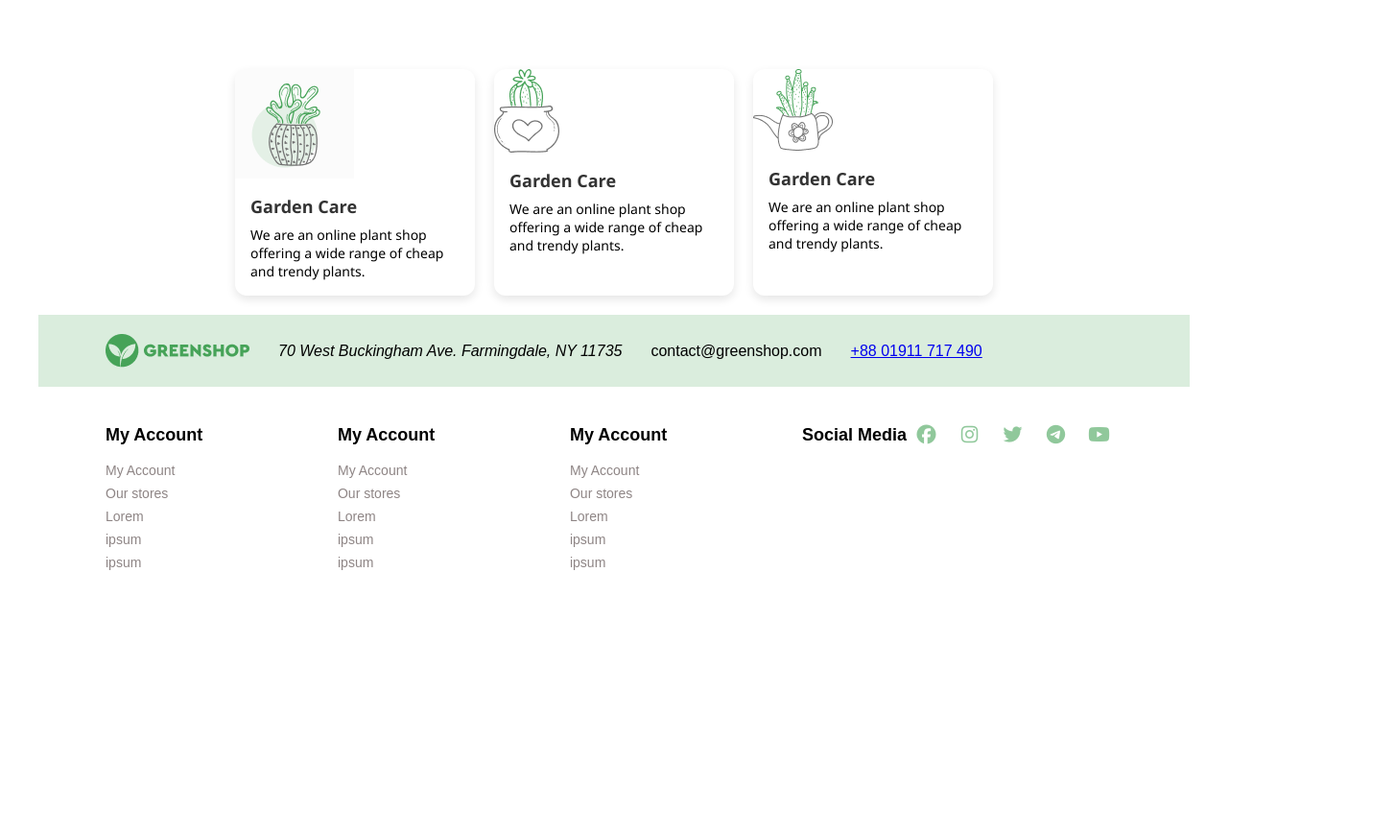
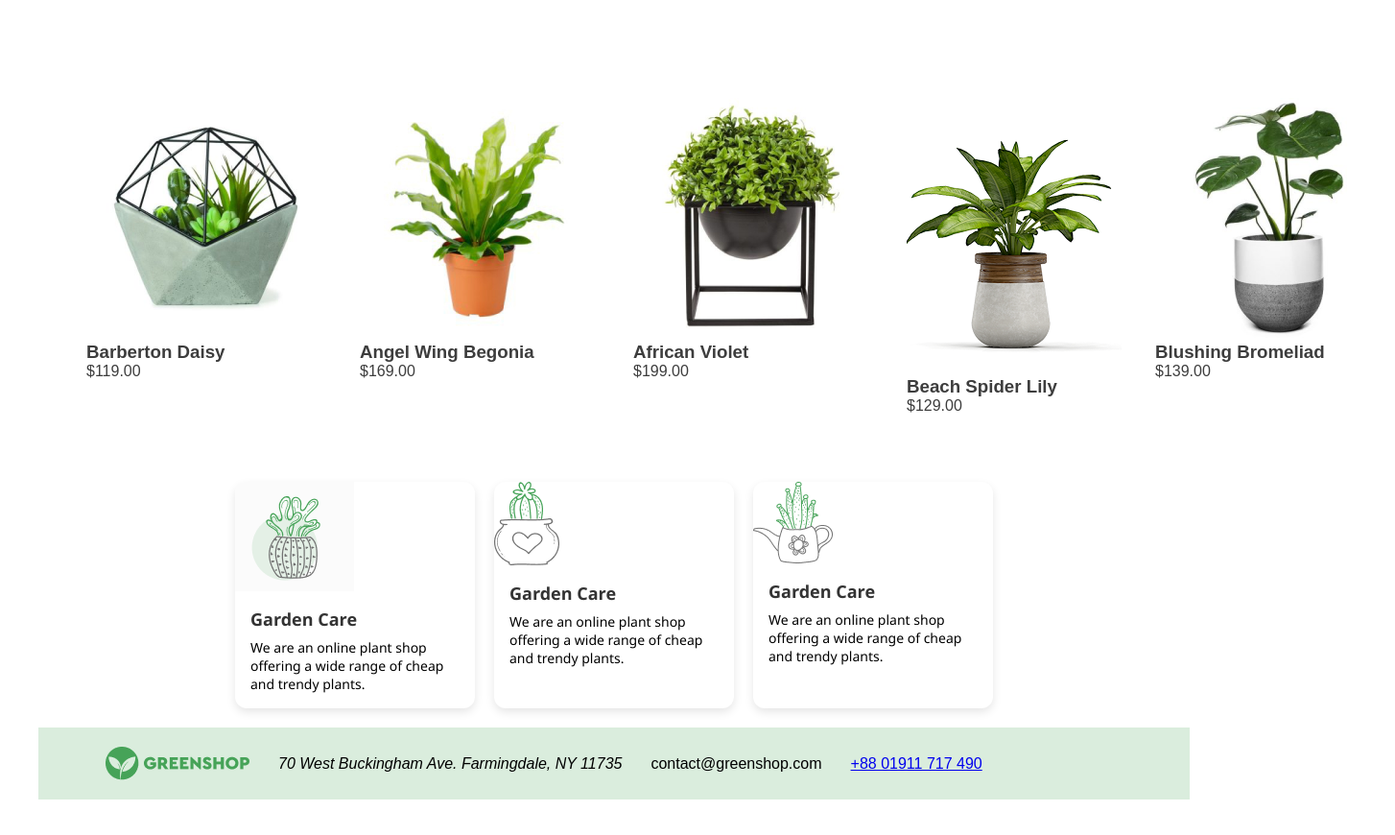
Before and after one commit to aceracerov67-hash/shop, a plain HTML site: page shop.html in a window 1280 px wide. Shown: the part 1116-1986 px from the top of the page at 96% size, 1454 px wide, since content can reach past the window. Before the commit the page ends 1790 px from the top, so only its background shows below. Drawn offline with Linux system fonts and the light colour scheme.

Commit message:
change one

```diff
--- a/css/shop.css
+++ b/css/shop.css
@@ -448,6 +448,12 @@ body {
 
 
 
+.product-box {
+    display: grid;
+    grid-template-columns: repeat(5, 1fr);
+    gap: 35px;
+    padding: 20px 0;
+}
 
 
 
--- a/js/shop.js
+++ b/js/shop.js
@@ -97,3 +97,68 @@ document.addEventListener('DOMContentLoaded', function () {
     });
   }
 });
+
+
+
+
+
+
+
+
+
+
+
+const products = [
+    {
+        img: "./images/image 1.png",
+        name: "Barberton Daisy",
+        price: "$119.00"
+    },
+    {
+        img: "./images/image 100.png",
+        name: "Angel Wing Begonia",
+        price: "$169.00"
+    },
+    {
+        img: "./images/image 2.png",
+        name: "African Violet",
+        price: "$199.00",
+
+    },
+    {
+        img: "./images/01 3.png",
+        name: "Beach Spider Lily",
+        price: "$129.00"
+    },
+    {
+        img: "./images/image 7.png",
+        name: "Blushing Bromeliad",
+        price: "$139.00"
+    },
+];
+
+const cardBox = document.querySelector(".product-box");
+
+function renderProducts() {
+    let result = "";
+
+    products.forEach(item => {
+        result += `
+        <div class="card">
+            <div class="card-img-box">
+
+                <img src="${item.img}" class="card-img">
+
+            </div>
+
+            <h3 class="card-title">${item.name}</h3>
+            <p class="card-price">
+                <span class="new">${item.price}</span>
+            </p>
+        </div>`;
+    });
+
+    cardBox.innerHTML = result;
+}
+
+renderProducts();
--- a/shop.html
+++ b/shop.html
@@ -133,8 +133,13 @@
 </section>
 
 
-
-
+ <section class="product">
+    <div class="container">
+        <div class="product-container">
+              <div class="product-box"></div>
+        </div>
+    </div>
+ </section>
 
 
 
```
Also changed, not shown: index.html (+14 -2 lines), js/main.js (+20 -0 lines).
